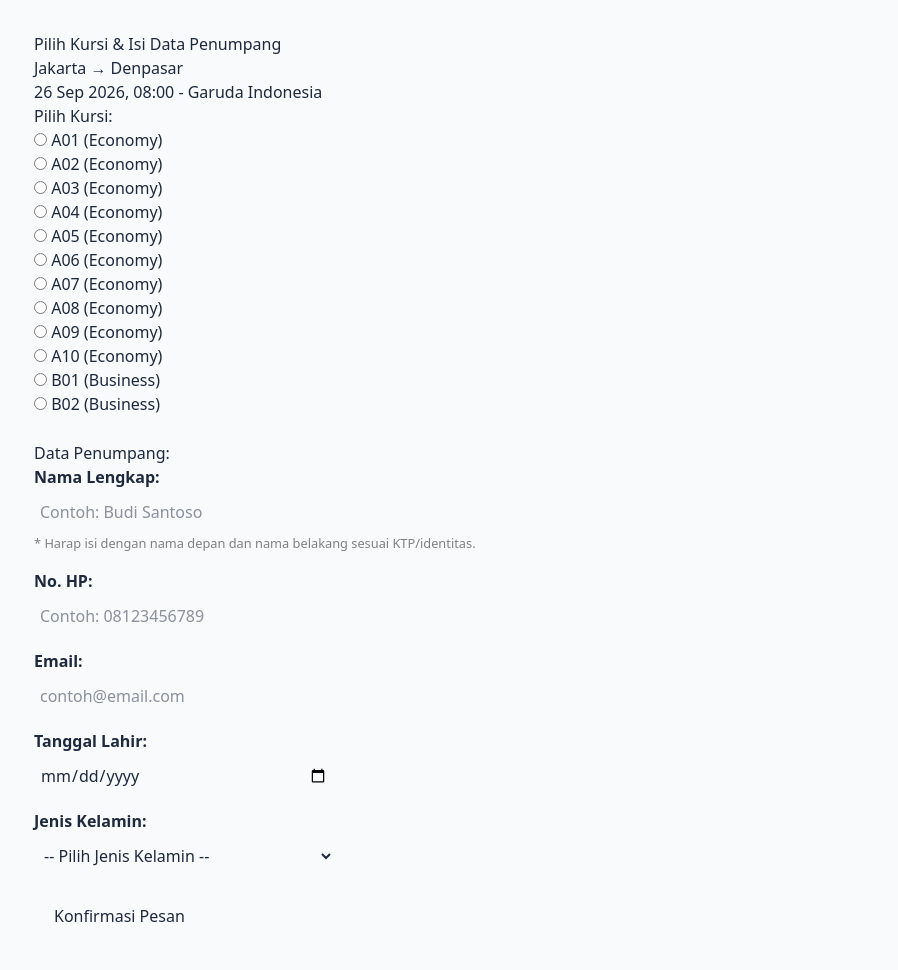
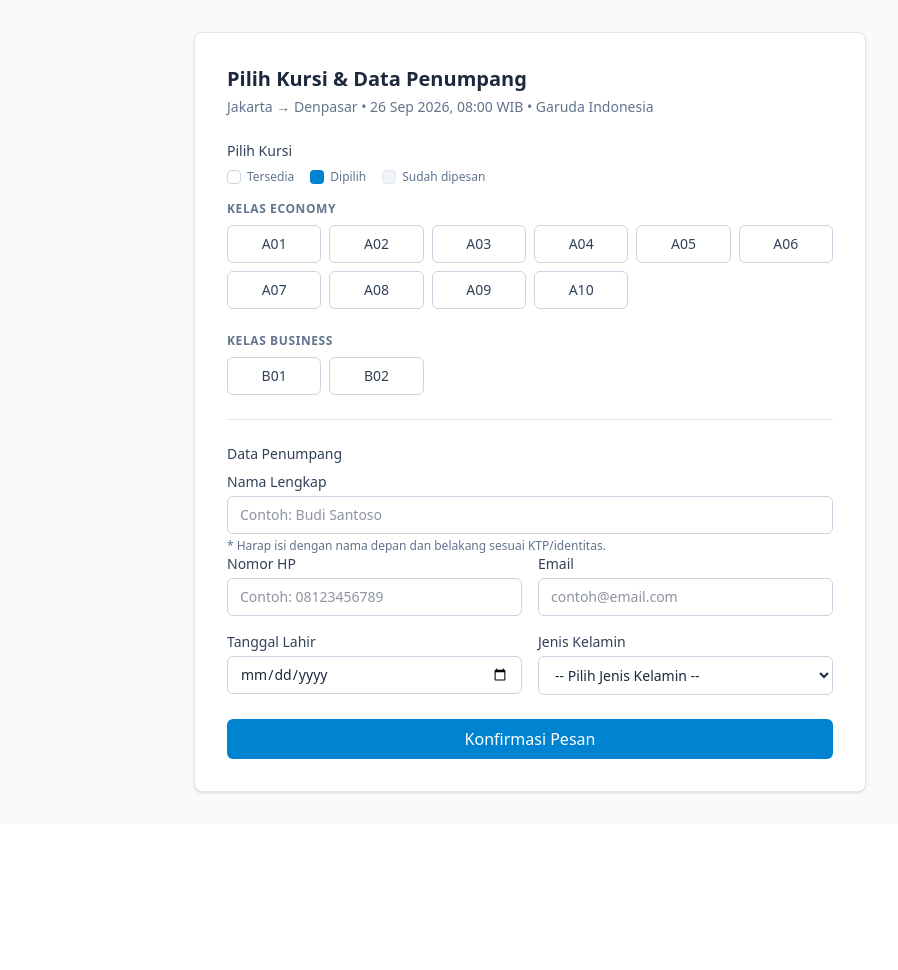
Before and after one commit to farrelspratama/Altaayirat, a Laravel app: page /pesan/1 in a window 1280 px wide. Shown: the part 53-1023 px from the top of the page, without its empty margins (110-1008 px from the left). After the commit the page ends 847 px from the top, so only its background shows below. Run offline with Laravel 12, Linux system fonts and the light colour scheme; the visitor is signed in with stand-in values (Sample User, id 1); data comes from the database, SQL or seed files in the repository; style sheets or scripts are compiled from the project's sources.

Commit message:
style: ubah pemilihan kursi jadi grid visual dengan Tailwind peer state

```diff
--- a/resources/views/orders/create.blade.php
+++ b/resources/views/orders/create.blade.php
@@ -3,9 +3,14 @@
 @section('title', 'Pilih Kursi & Isi Data Penumpang')
 
 @section('content')
-    <h1>Pilih Kursi & Isi Data Penumpang</h1>
-    <p>{{ $schedule->route->departureAirport->city }} &rarr; {{ $schedule->route->arrivalAirport->city }}</p>
-    <p>{{ $schedule->departure->format('d M Y, H:i') }} - {{ $schedule->plane->airline->name }}</p>
+    <div class="max-w-2xl mx-auto bg-white p-8 rounded-lg shadow-sm border border-slate-200">
+        {{-- Header & Ringkasan Jadwal --}}
+        <h1 class="text-xl font-semibold text-slate-800 mb-1">Pilih Kursi & Data Penumpang</h1>
+        <p class="text-sm text-slate-500 mb-6">
+            {{ $schedule->route->departureAirport->city }} &rarr; {{ $schedule->route->arrivalAirport->city }} &bull;
+            {{ $schedule->departure->format('d M Y, H:i') }} WIB &bull;
+            {{ $schedule->plane->airline->name }}
+        </p>
 
         {{-- Komponen error validasi terpusat --}}
         @include('partials.errors')
@@ -13,50 +18,113 @@
         <form action="{{ route('orders.store', $schedule) }}" method="POST">
             @csrf
 
-        <h3>Pilih Kursi:</h3>
-        @foreach ($seats as $seat)
-            <label>
-                <input type="radio" name="seat_id" value="{{ $seat->id }}" @disabled($seat->status !== 'tersedia')>
-                {{ $seat->seat_number }} ({{ $seat->flightClass->name }})
-                @if ($seat->status !== 'tersedia')
-                    - <span style="color: red;">Sudah dipesan</span>
-                @endif
-            </label><br>
-        @endforeach
+            {{-- Bagian Pemilihan Kursi --}}
+            <div class="mb-6">
+                <h3 class="text-sm font-medium text-slate-700 mb-2">Pilih Kursi</h3>
 
-        <h3 style="margin-top: 25px;">Data Penumpang:</h3>
-
-        <div style="margin-bottom: 15px;">
-            <label style="display: block; font-weight: bold; margin-bottom: 5px;">Nama Lengkap:</label>
-            <input type="text" name="full_name" placeholder="Contoh: Budi Santoso" value="{{ old('full_name') }}" required style="width: 100%; max-width: 300px; padding: 6px;">
-            <br>
-            <small style="color: gray;">* Harap isi dengan nama depan dan nama belakang sesuai KTP/identitas.</small>
+                {{-- Legenda Status Warna Kursi --}}
+                <div class="flex items-center gap-4 text-xs text-slate-500 mb-4">
+                    <span class="flex items-center gap-1.5">
+                        <span class="w-3.5 h-3.5 rounded-sm border border-slate-300 bg-white"></span>
+                        Tersedia
+                    </span>
+                    <span class="flex items-center gap-1.5">
+                        <span class="w-3.5 h-3.5 rounded-sm bg-sky-600"></span>
+                        Dipilih
+                    </span>
+                    <span class="flex items-center gap-1.5">
+                        <span class="w-3.5 h-3.5 rounded-sm bg-slate-100 border border-slate-200"></span>
+                        Sudah dipesan
+                    </span>
                 </div>
 
-        <div style="margin-bottom: 15px;">
-            <label style="display: block; font-weight: bold; margin-bottom: 5px;">No. HP:</label>
-            <input type="text" name="phone_number" placeholder="Contoh: 08123456789" value="{{ old('phone_number') }}" required style="width: 100%; max-width: 300px; padding: 6px;">
+                {{-- Pengelompokan Kursi Berdasarkan Kelas --}}
+                @foreach ($seats->groupBy(fn($seat) => $seat->flightClass->name) as $className => $seatsInClass)
+                    <p class="text-xs font-semibold text-slate-500 uppercase tracking-wider mb-2">
+                        Kelas {{ $className }}
+                    </p>
+
+                    <div class="grid grid-cols-4 sm:grid-cols-6 gap-2 mb-6">
+                        @foreach ($seatsInClass as $seat)
+                            <label class="relative block">
+                                {{-- Radio tersembunyi dengan penanda 'peer' --}}
+                                <input type="radio" name="seat_id" value="{{ $seat->id }}" class="peer sr-only"
+                                    @disabled($seat->status !== 'tersedia') @checked(old('seat_id') == $seat->id) required>
+
+                                {{-- Kotak visual yang bereaksi terhadap state 'peer' --}}
+                                <div
+                                    class="cursor-pointer select-none rounded-md border border-slate-300 text-center py-2 text-sm font-medium text-slate-700
+                                                hover:border-sky-400 transition
+                                                peer-checked:bg-sky-600 peer-checked:text-white peer-checked:border-sky-600 peer-checked:shadow-sm
+                                                peer-disabled:bg-slate-100 peer-disabled:text-slate-400 peer-disabled:cursor-not-allowed peer-disabled:border-slate-200">
+                                    {{ $seat->seat_number }}
+                                </div>
+                            </label>
+                        @endforeach
+                    </div>
+                @endforeach
             </div>
 
-        <div style="margin-bottom: 15px;">
-            <label style="display: block; font-weight: bold; margin-bottom: 5px;">Email:</label>
-            <input type="email" name="email" placeholder="contoh@email.com" value="{{ old('email') }}" required style="width: 100%; max-width: 300px; padding: 6px;">
+            <hr class="border-slate-200 my-6">
+
+            {{-- Bagian Data Penumpang --}}
+            <h3 class="text-sm font-medium text-slate-700 mb-2">Data Penumpang</h3>
+
+            {{-- Nama Lengkap --}}
+            <div>
+                <label class="block text-sm font-medium text-slate-700 mb-1">Nama Lengkap</label>
+                <input type="text" name="full_name" value="{{ old('full_name') }}" placeholder="Contoh: Budi Santoso"
+                    class="w-full rounded-md border border-slate-300 px-3 py-2 text-sm focus:outline-none focus:ring-2 focus:ring-sky-500 focus:border-sky-500"
+                    required>
+                <p class="mt-1 text-xs text-slate-500">
+                    * Harap isi dengan nama depan dan belakang sesuai KTP/identitas.
+                </p>
             </div>
 
-        <div style="margin-bottom: 15px;">
-            <label style="display: block; font-weight: bold; margin-bottom: 5px;">Tanggal Lahir:</label>
-            <input type="date" name="birth_date" value="{{ old('birth_date') }}" required style="width: 100%; max-width: 300px; padding: 6px;">
+            <div class="grid grid-cols-1 sm:grid-cols-2 gap-4 mb-6">
+                {{-- Nomor HP --}}
+                <div>
+                    <label class="block text-sm font-medium text-slate-700 mb-1">Nomor HP</label>
+                    <input type="text" name="phone_number" value="{{ old('phone_number') }}"
+                        placeholder="Contoh: 08123456789"
+                        class="w-full rounded-md border border-slate-300 px-3 py-2 text-sm focus:outline-none focus:ring-2 focus:ring-sky-500 focus:border-sky-500"
+                        required>
                 </div>
 
-        <div style="margin-bottom: 20px;">
-            <label style="display: block; font-weight: bold; margin-bottom: 5px;">Jenis Kelamin:</label>
-            <select name="gender" required style="width: 100%; max-width: 300px; padding: 6px;">
+                {{-- Email --}}
+                <div>
+                    <label class="block text-sm font-medium text-slate-700 mb-1">Email</label>
+                    <input type="email" name="email" value="{{ old('email') }}" placeholder="contoh@email.com"
+                        class="w-full rounded-md border border-slate-300 px-3 py-2 text-sm focus:outline-none focus:ring-2 focus:ring-sky-500 focus:border-sky-500"
+                        required>
+                </div>
+
+                {{-- Tanggal Lahir --}}
+                <div>
+                    <label class="block text-sm font-medium text-slate-700 mb-1">Tanggal Lahir</label>
+                    <input type="date" name="birth_date" value="{{ old('birth_date') }}"
+                        class="w-full rounded-md border border-slate-300 px-3 py-2 text-sm focus:outline-none focus:ring-2 focus:ring-sky-500 focus:border-sky-500"
+                        required>
+                </div>
+
+                {{-- Jenis Kelamin --}}
+                <div>
+                    <label class="block text-sm font-medium text-slate-700 mb-1">Jenis Kelamin</label>
+                    <select name="gender"
+                        class="w-full rounded-md border border-slate-300 px-3 py-2 text-sm bg-white focus:outline-none focus:ring-2 focus:ring-sky-500 focus:border-sky-500"
+                        required>
                         <option value="">-- Pilih Jenis Kelamin --</option>
-                <option value="L" {{ old('gender') == 'L' ? 'selected' : '' }}>Laki-laki</option>
-                <option value="P" {{ old('gender') == 'P' ? 'selected' : '' }}>Perempuan</option>
+                        <option value="L" @selected(old('gender') == 'L')>Laki-laki</option>
+                        <option value="P" @selected(old('gender') == 'P')>Perempuan</option>
                     </select>
                 </div>
+            </div>
 
-        <button type="submit" style="padding: 10px 20px; cursor: pointer;">Konfirmasi Pesan</button>
+            {{-- Tombol Konfirmasi --}}
+            <button type="submit"
+                class="w-full bg-sky-600 text-white font-medium py-2 rounded-md hover:bg-sky-700 transition">
+                Konfirmasi Pesan
+            </button>
         </form>
+    </div>
 @endsection
```
Lines whose indentation alone changed are shown as unchanged.
